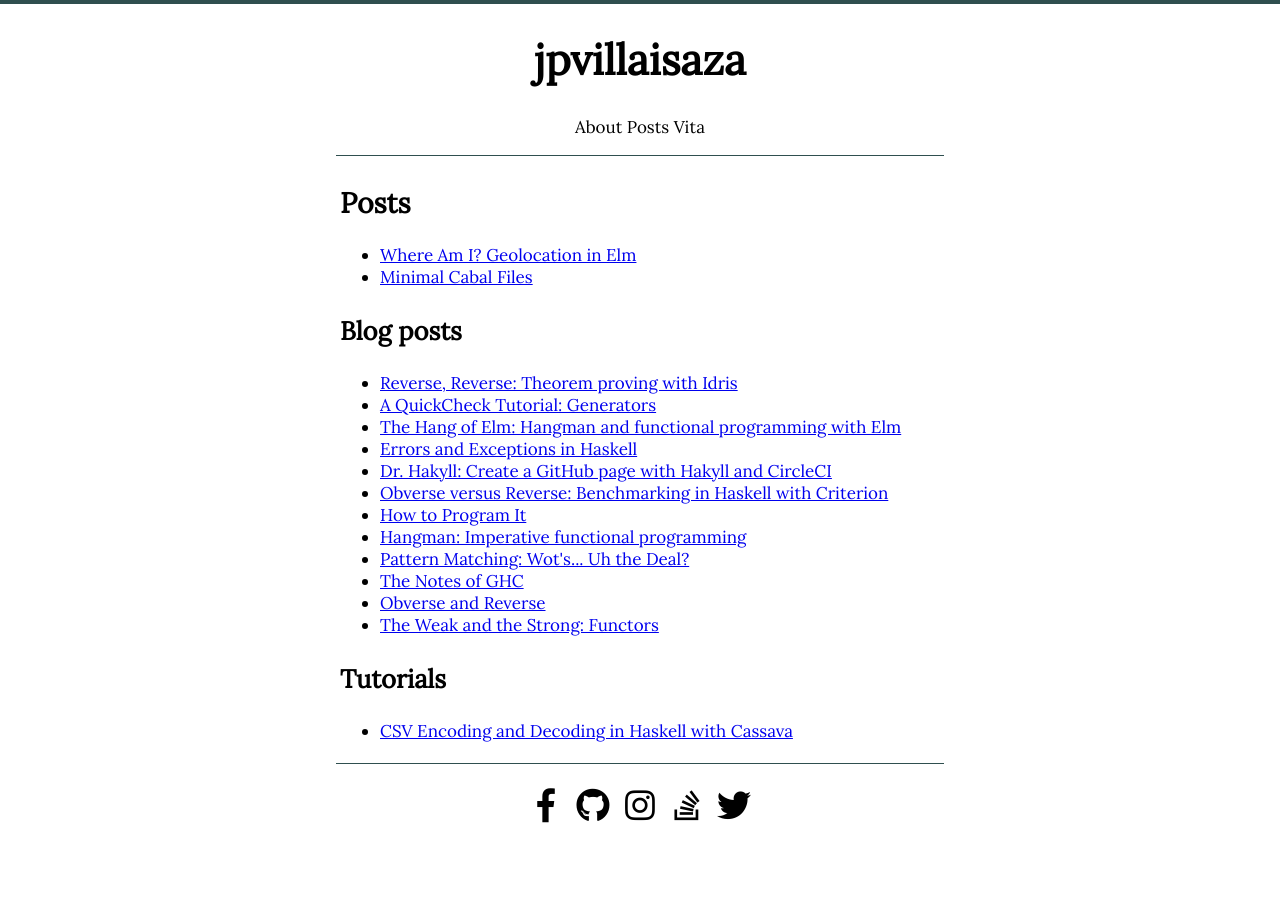
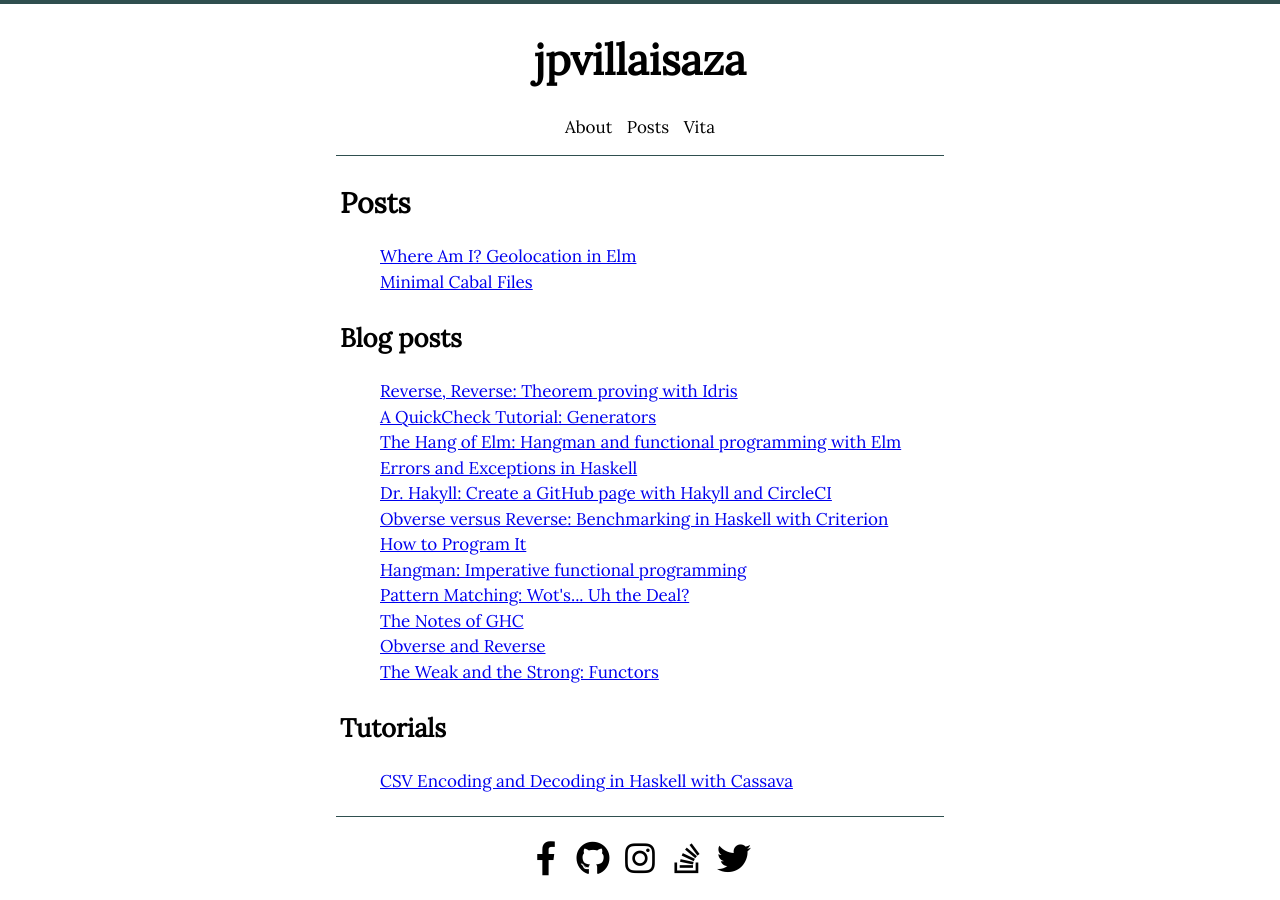
Before and after one commit to jpvillaisaza/jpvillaisaza.github.io, a Jekyll site: the page built from posts.html, in a window 1280 px wide. Built offline with Jekyll 4.4.1, drawn with Linux system fonts in a browser that asks for light colours.

Commit message:
Fix nav/posts spacing

```diff
--- a/_layouts/default.html
+++ b/_layouts/default.html
@@ -53,7 +53,7 @@
         </li>
       </ul>
     </nav>
-    <main class="content">
+    <main>
       {{ content }}
     </main>
     <footer class="footer">
--- a/_layouts/post.html
+++ b/_layouts/post.html
@@ -2,7 +2,7 @@
 layout: default
 ---
 
-<article class="post">
+<article class="post" lang="{{ page.lang | default: site.lang }}">
   <header class="post-header">
     <h2 class="post-title">
       {{ page.title }}
--- a/_sass/main.scss
+++ b/_sass/main.scss
@@ -26,8 +26,6 @@ h2 { font-size: 1.667em; }
 h3 { font-size: 1.5em; }
 h4 { font-size: 1.111em; }
 
-/********************************************************************/
-
 .header {
   border-top: 4px solid darkslategray;
   margin-bottom: 4px;
@@ -40,14 +38,13 @@ h4 { font-size: 1.111em; }
 }
 
 nav {
-  margin: auto;
-  max-width: 600px;
   text-align: center;
   ul {
-    list-style-type: none;
-    padding-left: 0;
+    list-style: none;
+    padding: 0;
     li {
       display: inline-block;
+      margin: 0 5px;
       a {
         color: inherit;
         text-decoration: none;
@@ -56,9 +53,7 @@ nav {
   }
 }
 
-/********************************************************************/
-
-.content {
+main {
   border-top: 1px solid darkslategray;
   border-bottom: 1px solid darkslategray;
   margin: auto;
@@ -69,7 +64,10 @@ nav {
   max-width: 600px;
 }
 
-/********************************************************************/
+.posts {
+  line-height: 150%;
+  list-style: none;
+}
 
 .footer {
   margin-top: 4px;
@@ -83,13 +81,9 @@ nav {
   text-decoration: none;
 }
 
-/********************************************************************/
-
 .about {
   text-align: center;
 }
-
-/********************************************************************/
 
 .post-title {
   text-align: center;
@@ -105,8 +99,6 @@ nav {
   text-align: center;
 }
 
-/********************************************************************/
-
 .error {
   text-align: center;
 }
--- a/index.html
+++ b/index.html
@@ -6,7 +6,7 @@ layout: default
 <h2>
   Posts
 </h2>
-<ul>
+<ul class="posts">
   {% for post in site.posts %}
   <li>
     <a href="{{ post.url }}">
--- a/posts.html
+++ b/posts.html
@@ -6,7 +6,7 @@ layout: default
 <h2>
   Posts
 </h2>
-<ul>
+<ul class="posts">
   {% for post in site.posts %}
   <li>
     <a href="{{ post.url }}">
@@ -21,7 +21,7 @@ layout: default
 
 <section>
   <h3>Blog posts</h3>
-  <ul>
+  <ul class="posts">
     <li>
       <a href="{{ sb }}news/reverse-reverse-theorem-proving-with-idris">
 	Reverse, Reverse: Theorem proving with Idris
@@ -84,7 +84,7 @@ layout: default
     </li>
   </ul>
   <h3>Tutorials</h3>
-  <ul>
+  <ul class="posts">
     <li>
       <a href="{{ sb }}tutorials/haskell/csv-encoding-decoding/">
 	CSV Encoding and Decoding in Haskell with Cassava
```
